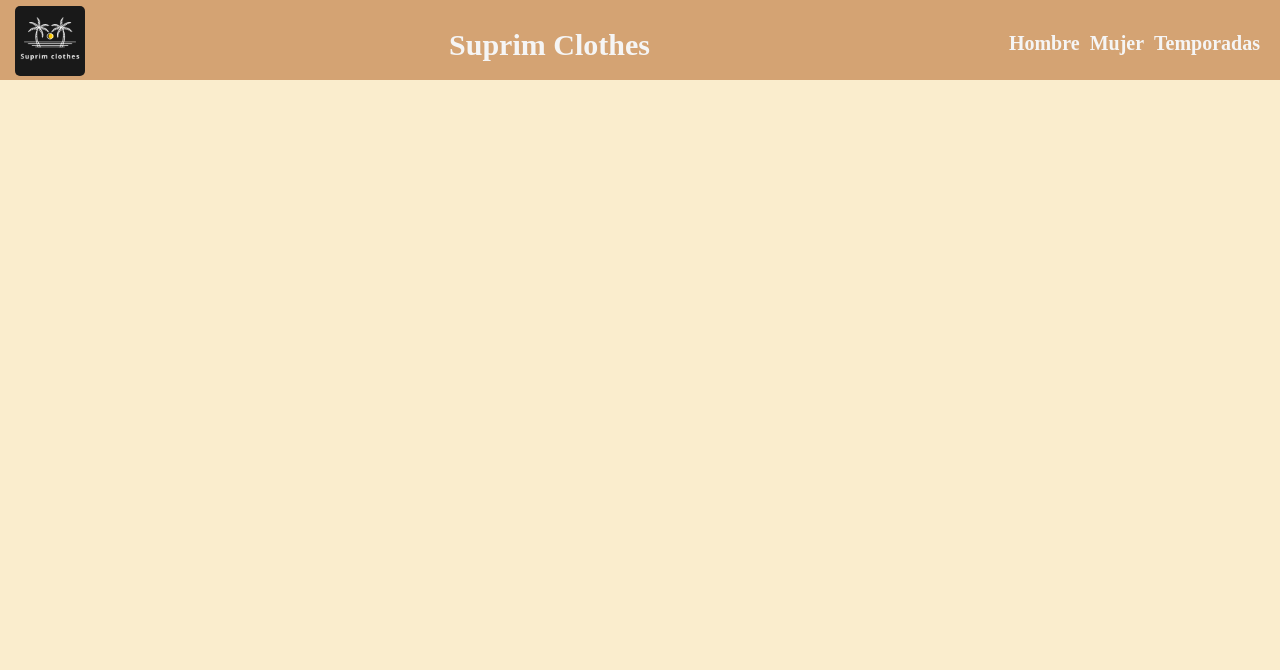
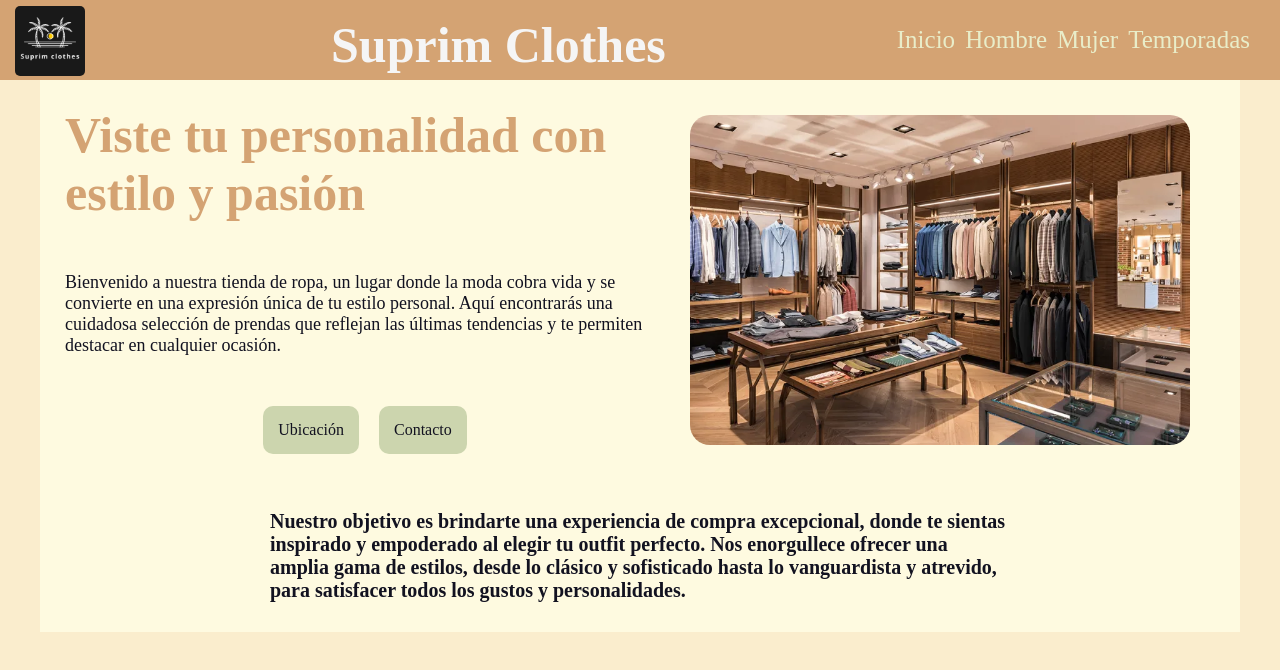
Before and after one commit to Faacusb/landing_nucba, a plain HTML site: page index.html in a window 1280 px wide. Drawn offline with Linux system fonts and the light colour scheme.

Commit message:
add section hero y section about

```diff
--- a/index.html
+++ b/index.html
@@ -1,33 +1,68 @@
 <!DOCTYPE html>
 <html lang="en">
   <head>
-    <meta charset="UTF-8">
-    <meta name="viewport" content="width=device-width, initial-scale=1.0">
+    <meta charset="UTF-8" />
+    <meta name="viewport" content="width=device-width, initial-scale=1.0" />
     <!-- Css -->
-    <link rel="stylesheet" href="styles.css">
+    <link rel="stylesheet" href="styles.css" />
     <title>NavBar</title>
   </head>
   <body>
-
     <header class="flex centro">
       <div>
-        <img src="./images/e323c1a38e3341fb843e244d455584cc.png" alt="Logo" class="logo">
+        <img
+          src="./images/e323c1a38e3341fb843e244d455584cc.png"
+          alt="Logo"
+          class="logo"
+        />
       </div>
       <a href="#"><h1 class="titulo">Suprim Clothes</h1></a>
       <nav class="flex">
-        <ul class=" flex list">
-            <a href="#">
-                <li class="list">Hombre</li>
-            </a>
-            <a href="#">
-                <li class="list">Mujer</li>
-            </a>
-            <a href="#">
-                <li class="list">Temporadas</li>
-            </a>
+        <ul class="flex-list">
+          <li class="list"><a href="#hero">Inicio</a></li>
+          <li class="list"><a href="#">Hombre</a></li>
+
+          <li class="list"><a href="#">Mujer</a></li>
+
+          <li class="list"><a href="#">Temporadas</a></li>
         </ul>
       </nav>
     </header>
+    <main>
+      <section id="hero"></section>
+      <div class="container">
+        <div class="slogan">
+          <h2>Viste tu personalidad con estilo y pasión</h2>
+          <p>
+            Bienvenido a nuestra tienda de ropa, un lugar donde la moda cobra
+            vida y se convierte en una expresión única de tu estilo personal.
+            Aquí encontrarás una cuidadosa selección de prendas que reflejan las
+            últimas tendencias y te permiten destacar en cualquier ocasión.
+          </p>
+          <div class="contacto">
+            <a href="#" class="btn-contacto">Ubicación</a>
+            <a href="#" class="btn-contacto">Contacto</a>
+          </div>
+        </div>
 
+        <div class="slogan-image">
+          <img src="./images/ropa.jpeg" alt="Ropa" />
+        </div>
+      </div>
+      <section id="about">
+        <div class="container">
+            <div class="about-text">
+          <p>
+            Nuestro objetivo es brindarte una experiencia de compra excepcional,
+            donde te sientas inspirado y empoderado al elegir tu outfit
+            perfecto.
+            Nos enorgullece ofrecer una amplia gama de estilos, desde
+            lo clásico y sofisticado hasta lo vanguardista y atrevido, para
+            satisfacer todos los gustos y personalidades.
+          </p>
+        </div>
+        </div>
+      </section>
+    </main>
   </body>
 </html>
--- a/styles.css
+++ b/styles.css
@@ -1,58 +1,176 @@
 * {
-    margin: 0;
-    padding: 0;
-    box-sizing: border-box;
-    text-decoration:none ;
-    list-style: none;
+  margin: 0;
+  padding: 0;
+  box-sizing: border-box;
+  text-decoration: none;
+  list-style: none;
 }
-header{
+body {
+  @import url("https://fonts.googleapis.com/css2?family=Playfair+Display:wght@400;500;700&display=swap");
+  font-family: "Playfair Display", serif;
+  background-color: #faedcd;
+}
+header {
   height: 80px;
   width: 100%;
   background-color: #d4a373;
 }
 
-.centro{
+.centro {
   align-items: center;
 }
 
-.logo{
+.logo {
   margin-top: 5px;
   position: relative;
   left: 15px;
   width: 70px;
   border-radius: 5px;
   height: 70px;
+  cursor: pointer;
 }
 
-.titulo{
+.titulo {
   color: whitesmoke;
-  font-size: 30px;
-  margin-top: 10px
+  display: flex;
+  align-items: center;
+  justify-content: center;
+  font-size: 50px;
+  margin-top: 10px;
 }
 
-
-body{
-  @import url('https://fonts.googleapis.com/css2?family=Playfair+Display:wght@400;500;700&display=swap');
-  font-family: 'Playfair Display', serif;
-  background-color: #faedcd;
+.flex {
+  display: flex;
+  justify-content: space-between;
 }
 
-  .flex{
-    display: flex;
-    gap: 10px;
-    justify-content: space-between;
-  }
+.flex-list {
+  position: relative;
+  display: flex;
+  gap: 10px;
+  align-items: center;
+  justify-content: center;
+  right: 30px;
+}
 
-.list li{
+.list ul {
+  display: flex;
+}
+
+.list li {
+  display: flex;
   padding-top: 7px;
   position: relative;
   right: 20px;
   color: whitesmoke;
   font-weight: 700;
   font-size: 20px;
-  transition: background-color .5s;
+  transition: background-color 0.5s;
 }
 
-.list li:hover{
+.list a {
   color: #e9edc9;
+  font-size: 25px;
 }
+
+.list a:hover {
+  color: whitesmoke;
+}
+/* section hero */
+#hero {
+  width: 1200px;
+  display: flex;
+  align-items: center;
+  justify-content: center;
+}
+/* container hero */
+.container {
+  margin: 0 auto;
+  width: 1200px;
+  display: flex;
+  align-items: center;
+  justify-content: center;
+  flex-direction: row;
+  background: #fefae0;
+}
+
+/* hero texto */
+.slogan {
+  display: flex;
+  flex-direction: column;
+  justify-content: center;
+  align-items: center;
+  width: 600px;
+  height: 400px;
+  gap: 50px;
+  position: relative;
+  left: 25px;
+}
+
+.slogan h2 {
+  font-size: 50px;
+  font-weight: 800;
+  color: #d4a373;
+}
+
+.slogan p{
+  color: #121220;
+  font-size: 18px;
+}
+.contacto{
+  display: flex;
+  gap: 20px;
+}
+
+.btn-contacto{
+  background: #CCD5AE;
+  color: #121220;
+  padding: 15px;
+  border-radius: 10px;
+}
+
+.btn-contacto:hover {
+  background: white;
+  color: #121220;
+}
+
+/* Hero imagen */
+.slogan-image {
+  width: 600px;
+  display: flex;
+  align-items: center;
+  justify-content: center;
+}
+.slogan-image img {
+  justify-content: center;
+  align-items: center;
+  width: 500px;
+  border-radius: 20px;
+}
+/* section about */
+
+#about{
+  width: 1200px;
+  display: flex;
+  align-items: center;
+  justify-content: center;
+  margin: 0 auto;
+}
+
+.about-text{
+  width: 70%;
+  display: flex;
+  justify-content: center;
+  align-items: center;
+  flex-direction: column;
+  padding: 30px 50px;
+  gap: 20px;
+}
+
+.about-text p{
+  color: #121220;
+  font-size: 20px;
+  font-weight:800;
+
+
+}
```
Also changed, not shown: images/ropa.jpeg (added). Lines whose indentation alone changed are shown as unchanged.
